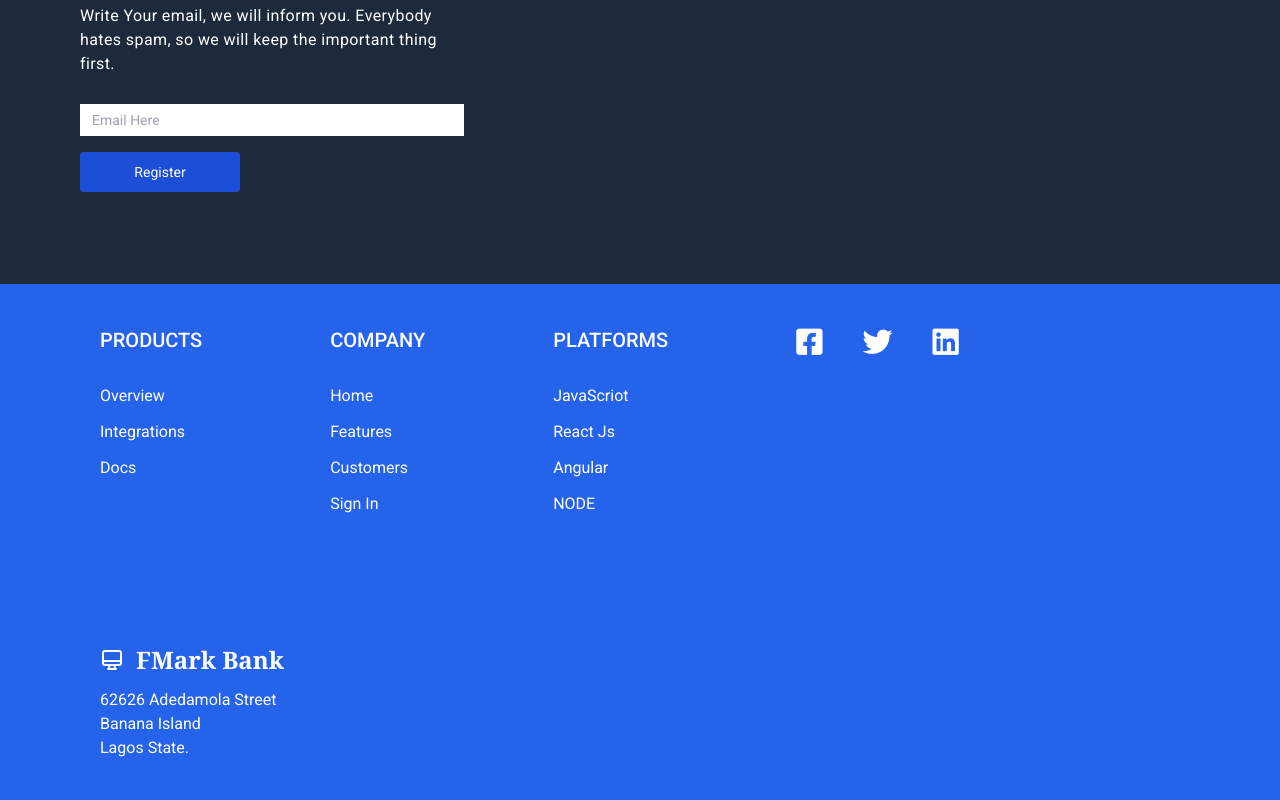
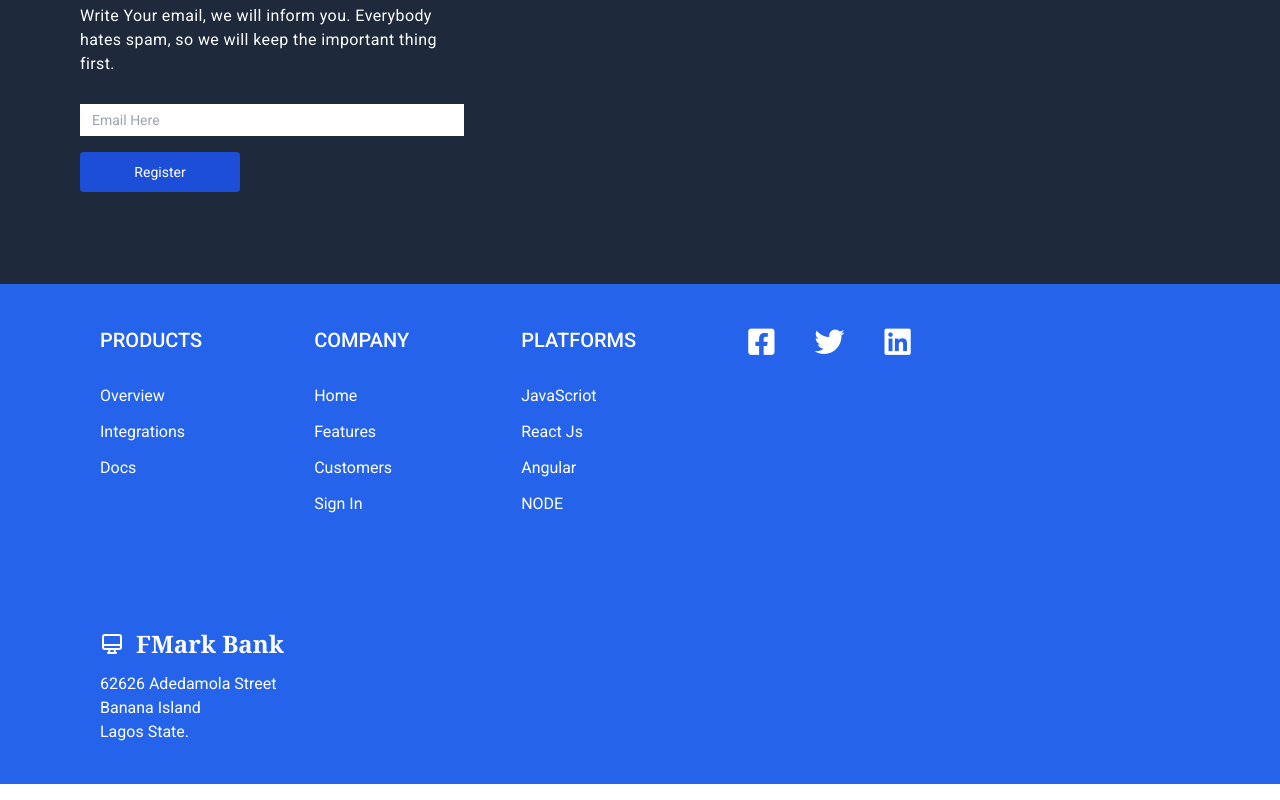
Before and after one commit to Marvel-Deone/Banking-app-angular, an Angular app: page /landing-page in a window 1280 px wide. Shown: the part 2995-3795 px from the top of the page. Built offline with nearby package versions, Linux system fonts and the light colour scheme.

Commit message:
Update footer.component.html

```diff
--- a/src/app/public/footer/footer.component.html
+++ b/src/app/public/footer/footer.component.html
@@ -1,5 +1,5 @@
 <div class="w-full bg-blue-600 py-10 lg:px-10 xl:px-20 flex items-center text-sm md:text-base">
-    <div class="w-full md:max-w-6xl px-5 mx-auto flex flex-wrap gap-8 md:gap-12 lg:gap-16 xl:gap-32 text-white">
+    <div class="w-full md:max-w-6xl px-5 mx-auto flex flex-wrap gap-8 md:gap-12 lg:gap-16 xl:gap-28 text-white">
         <ul class="flex flex-col gap-3 list-none">
             <li>
                 <h2>PRODUCTS</h2>
```
